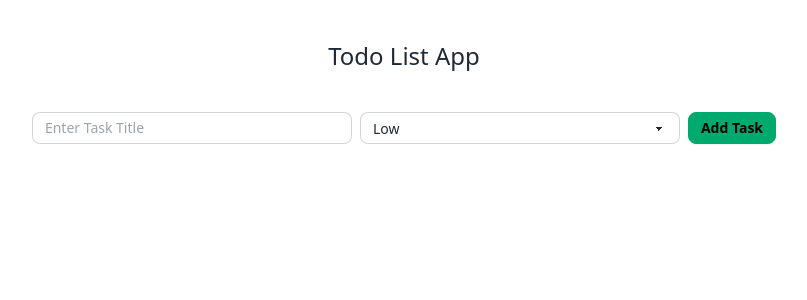
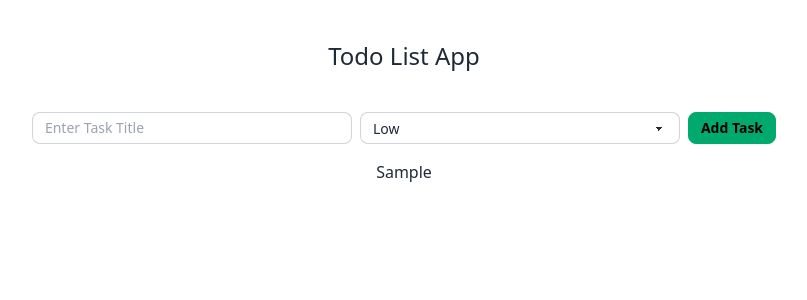
Before and after one commit to Md-Tahsif-Ahmed/React-JS-Todo-List-App-With-Tailwind, a React (Vite) app: page / in a window 1280 px wide. Both pictures are taken after typing "Sample" into the empty fields and a click on the button "Add Task". Shown: the top 300 px of the page, without its empty margins (236-1043 px from the left). Built offline with nearby package versions, Linux system fonts and the light colour scheme.

Commit message:
created List Task

```diff
--- a/src/Pages/Components/App.jsx
+++ b/src/Pages/Components/App.jsx
@@ -1,5 +1,6 @@
 import { useState } from 'react';
 import TaskForm from './TaskForm';
+import TaskList from './TaskList';
 const App = () => {
     const [tasks, setTasks] = useState([]);
     // Add Task
@@ -18,6 +19,9 @@ const App = () => {
 
 
       <TaskForm onSubmit={addTask} />
+      <TaskList
+         tasks={tasks}
+      />
 
       </div>
 
--- a/src/Pages/Components/TaskItem.jsx
+++ b/src/Pages/Components/TaskItem.jsx
@@ -0,0 +1,17 @@
+import { useState } from "react";
+
+const TaskItem = ({ task }) => {
+
+  const [title, setTitle] = useState(task.title);
+
+ return (
+      <div className="space-x-6 space-y-3 ">
+      <span>{task.title} </span>
+      </div>
+
+
+
+  );
+};
+
+export default TaskItem;
--- a/src/Pages/Components/TaskList.jsx
+++ b/src/Pages/Components/TaskList.jsx
@@ -0,0 +1,17 @@
+import TaskItem from './TaskItem';
+
+const TaskList = ({tasks}) => {
+  return (
+    <div className='text-center my-10'>
+      {tasks.map(task => (
+        <TaskItem
+          key={task.id}
+          task={task}
+
+        />
+      ))}
+    </div>
+  );
+};
+
+export default TaskList;
```
